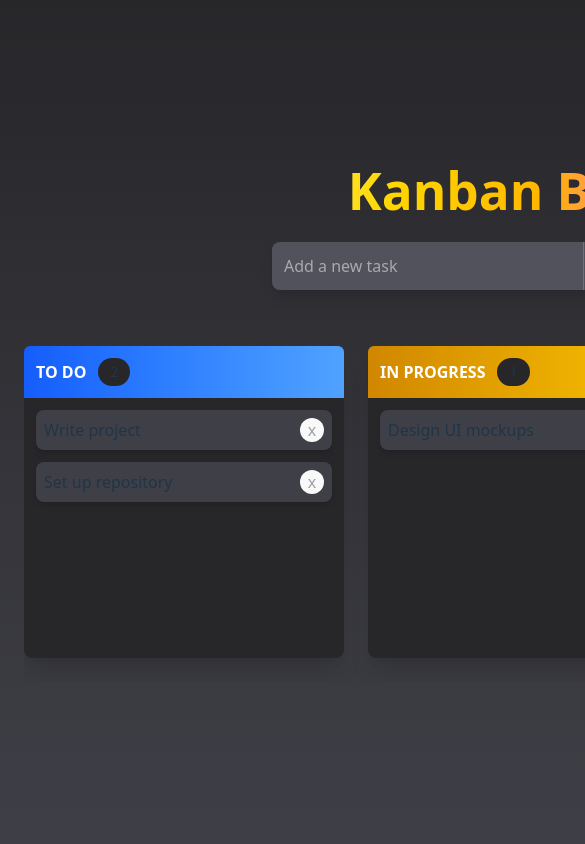
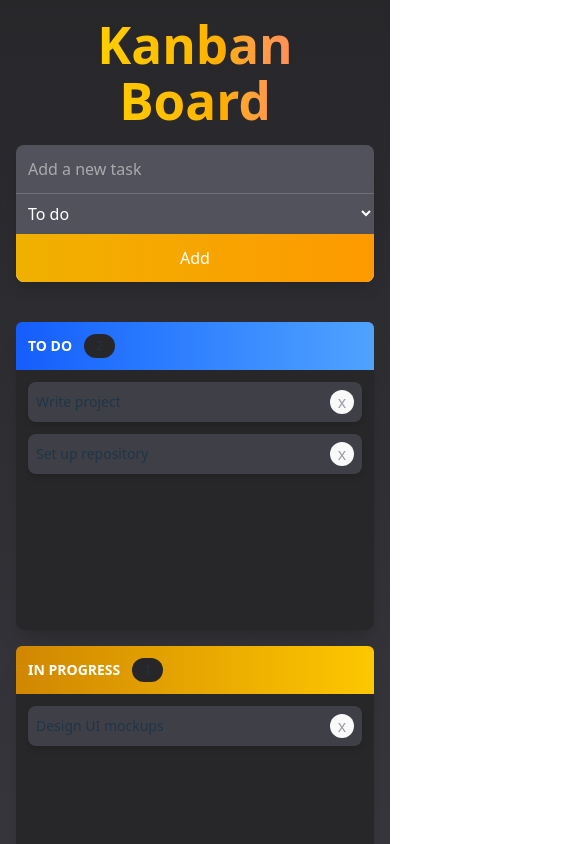
Before and after one commit to Vitaliy-Z/kanban-board, a React (Vite) app: page / in a window 390 px wide. Shown: the top 844 px of the page, 585 px wide, since content can reach past the window. Built offline with nearby package versions, Linux system fonts and the light colour scheme.

Commit message:
feat: add adaptive design

```diff
--- a/src/components/AddInput.jsx
+++ b/src/components/AddInput.jsx
@@ -17,10 +17,10 @@ export default function AddInput({ addingTask, tasks }) {
   };
 
   return (
-    <div className="mb-8 flex w-full max-w-lg shadow-lg rounded-lg overflow-hidden">
+    <div className="mb-6 md:mb-8 flex w-full max-w-xl md:max-w-2xl shadow-lg rounded-lg overflow-hidden flex-col sm:flex-row">
       <input
         type="text"
-        className="flex-grow p-3 bg-zinc-600 text-white outline-none"
+        className="flex-grow p-3 bg-zinc-600 text-white outline-none w-full"
         value={newTaskContent}
         onChange={(e) => {
           setNewTaskContent(e.target.value.trim());
@@ -29,7 +29,7 @@ export default function AddInput({ addingTask, tasks }) {
         placeholder="Add a new task"
       />
       <select
-        className="p-2 bg-zinc-600 text-white border-0 border-l border-zinc-500 outline-none"
+        className="p-2 bg-zinc-600 text-white border-0 border-t sm:border-t-0 sm:border-l border-zinc-500 outline-none w-full sm:w-auto"
         value={activeColumn}
         onChange={(e) => setActiveColumn(e.target.value)}
       >
@@ -42,7 +42,7 @@ export default function AddInput({ addingTask, tasks }) {
 
       <button
         type="button"
-        className="px-6 bg-gradient-to-r from-yellow-500 to-amber-500 text-white font-medium hover:from-yellow-600 transition-all duration-200"
+        className="px-6 py-3 sm:py-0 bg-gradient-to-r from-yellow-500 to-amber-500 text-white font-medium hover:from-yellow-600 transition-all duration-200 w-full sm:w-auto"
         onClick={handleAddTask}
       >
         Add
--- a/src/components/App.jsx
+++ b/src/components/App.jsx
@@ -82,19 +82,19 @@ function App() {
   };
 
   return (
-    <div className="p-6 min-w-screen min-h-screen bg-gradient-to-b from-zinc-800 to-zinc-700 flex items-center justify-center">
-      <div className="w-full max-w-6xl flex flex-col items-center justify-center gap-6">
-        <h1 className="text-6xl font-bold text-transparent bg-clip-text bg-gradient-to-r from-yellow-300 via-amber-400 to-rose-400">
+    <div className="p-4 md:p-6 min-w-screen min-h-screen bg-gradient-to-b from-zinc-800 to-zinc-700 flex items-start md:items-center justify-center">
+      <div className="w-full max-w-6xl flex flex-col items-center justify-center gap-4 md:gap-6">
+        <h1 className="text-3xl sm:text-4xl md:text-5xl lg:text-6xl font-bold text-transparent bg-clip-text bg-gradient-to-r from-yellow-300 via-amber-400 to-rose-400 text-center px-4">
           Kanban Board
         </h1>
 
         <AddInput addingTask={onAddTask} tasks={tasks} />
 
-        <div className="flex gap-6 overflow-x-auto pb-6 w-full">
+        <div className="flex flex-col md:flex-row gap-4 md:justify-between md:overflow-x-auto overflow-visible pb-4 md:pb-6 w-full">
           {Object.keys(tasks).map((columnId) => (
             <div
               key={columnId}
-              className={`flex-shrink-0 w-80 bg-zinc-800 rounded-lg shadow-xl`}
+              className={`flex-shrink-0 w-full md:w-80 bg-zinc-800 rounded-lg shadow-xl`}
               onDragOver={(e) => {
                 handleDragOver(e);
               }}
--- a/src/components/Card.jsx
+++ b/src/components/Card.jsx
@@ -1,7 +1,7 @@
 export default function Card({ item, deleteTask }) {
   return (
     <>
-      <p className="mr-2">{item.content}</p>
+      <p className="mr-2 text-sm md:text-base truncate">{item.content}</p>
       <button
         type="button"
         className="w-6 h-6 text-zinc-400 hover:text-red-500 hover:bg-zinc-500 transition-colors duration-200 flex items-center justify-center rounded-full"
--- a/src/components/ColumnHeader.jsx
+++ b/src/components/ColumnHeader.jsx
@@ -13,8 +13,10 @@ export default function ColumnHeader({ tasks }) {
     <div
       className={`p-3 flex items-center rounded-t-md ${columnStyle[columnName]}`}
     >
-      <p className="text-white font-bold text-l uppercase">{tasks.name}</p>
-      <span className="ml-3 px-3 py-1 bg-zinc-800 bg-opacity-30 rounded-full text-sm">
+      <p className="text-white font-bold text-sm md:text-base uppercase">
+        {tasks.name}
+      </p>
+      <span className="ml-3 px-3 py-1 bg-zinc-800 bg-opacity-30 rounded-full text-xs md:text-sm">
         {tasks.items.length}
       </span>
     </div>
```
